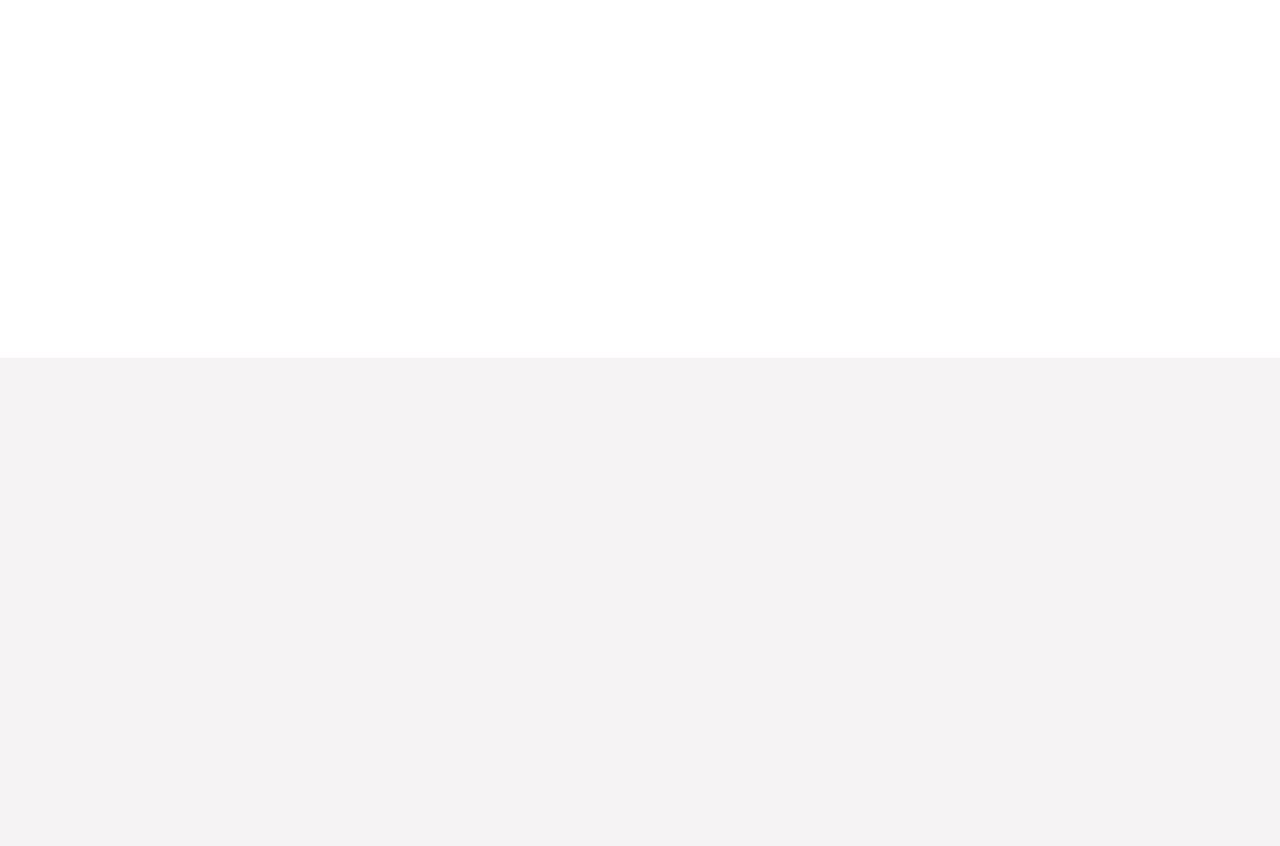
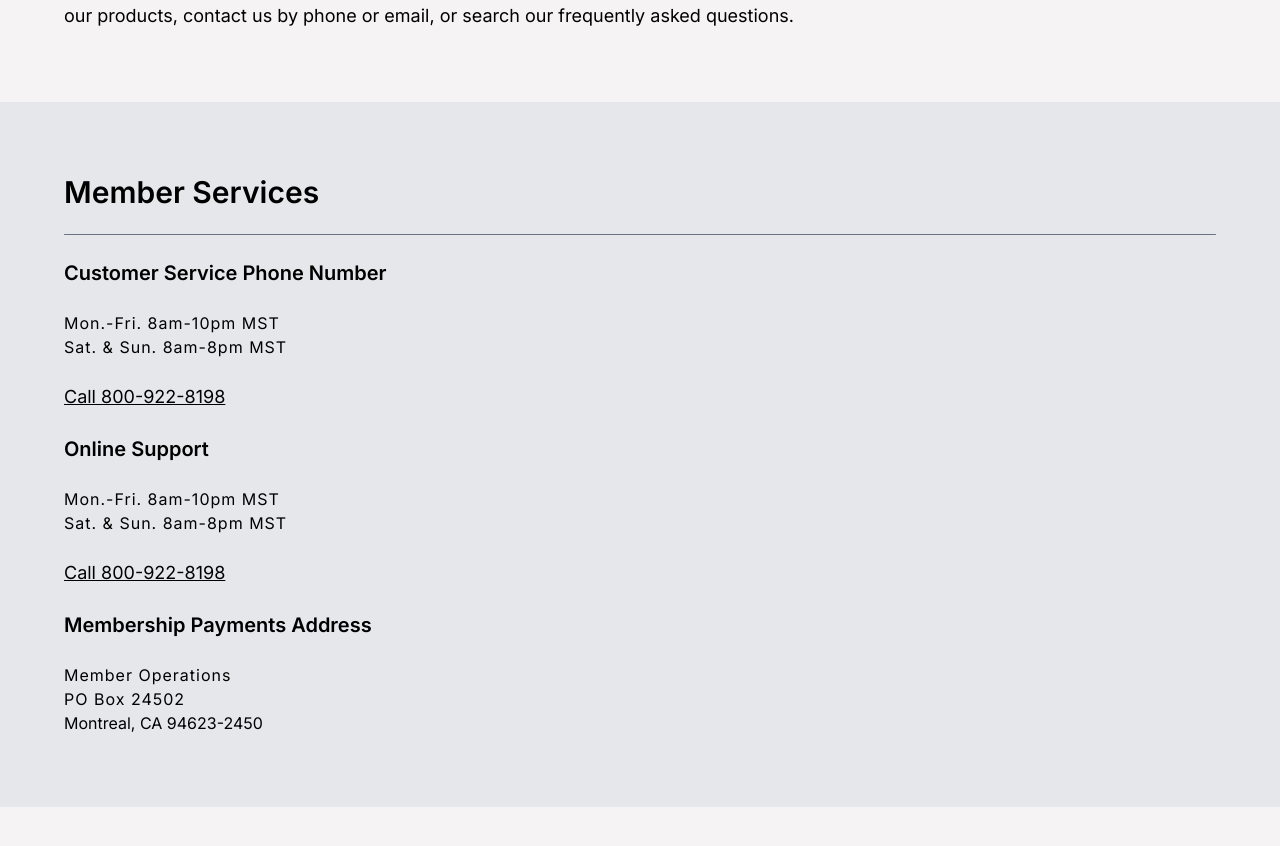
Before and after one commit to Shayan-Mst/vacation, a Next.js app: page /contact-us in a window 1280 px wide. Before the commit this address had no page. Shown: the part 442-1288 px from the top of the page. Before the commit the page ends 800 px from the top, so only its background shows below. Built offline with nearby package versions, Linux system fonts and the light colour scheme.

Commit message:
added contact us

```diff
--- /dev/null
+++ b/src/app/contact-us/page.tsx
@@ -0,0 +1,132 @@
+"use client"
+import Footer from '@/components/Footer'
+import Sidebar from '@/components/Sidebar'
+import Topbar from '@/components/Topbar'
+import Navigation from '@/components/navigation'
+import React from 'react'
+
+const page = () => {
+  return (
+    <>
+    <Sidebar/>
+    <div >
+        <Topbar/>
+        <div >
+        <section data-trk="Dynoblock > Section" data-trk-block="Section" data-testid="block-section"  className='py-12 px-6 sm:px-12 md:px-16'>
+            <div data-testid="block-text" data-trk="Text" data-trk-block="Text"  className="section__content"><div className="text__container"><div><h2 className='text-3xl font-bold' style={{letterSpacing:"-1px"}}>Need road service right now? Call 800-BBB-HELP (800-222-4357)<br/></h2>
+            <p className='mt-8 text-lg'>we are here to help you. If you need assistance with your Membership or if you're looking for advice, answers, or tips on using one of our products, contact us by phone or&nbsp;email,&nbsp;or search our&nbsp;<a href="/search-frequently-asked-questions">frequently asked questions</a>.</p>
+            </div></div></div></section>
+
+            <section className='bg-gray-200 py-12 px-6 sm:px-12 md:px-16 my-6'>
+                <div className='my-6'>
+
+<span className='text-3xl font-semibold'>Member Services</span>
+<hr className="border-t-1 border-gray-500 rounded-full my-6"/>
+<p className='text-xl font-semibold'> Customer Service Phone Number</p>
+<br/>
+<aside style={{letterSpacing:"1px"}}>Mon.-Fri. 8am-10pm MST</aside>
+<aside style={{letterSpacing:"1px"}}>Sat. & Sun. 8am-8pm MST</aside>
+<br/>
+<aside className='underline text-lg'>Call 800-922-8198</aside>
+                </div>
+
+  <div className='my-6'>
+<p className='text-xl font-semibold'> Online Support</p>
+<br/>
+<aside style={{letterSpacing:"1px"}}>Mon.-Fri. 8am-10pm MST</aside>
+<aside style={{letterSpacing:"1px"}}>Sat. & Sun. 8am-8pm MST</aside>
+<br/>
+<aside className='underline text-lg'>Call 800-922-8198</aside>
+                </div>
+
+                <div className='my-6'>
+<p className='text-xl font-semibold'>Membership Payments Address</p>
+<br/>
+<aside style={{letterSpacing:"1px"}}>Member Operations </aside>
+<aside style={{letterSpacing:"1px"}}>PO Box 24502 </aside>
+<aside>Montreal, CA 94623-2450</aside>
+
+                </div>
+
+            </section>
+
+            <section className='py-12 px-6 sm:px-12 md:px-16 my-6'>
+                <div className='my-6'>
+
+<span className='text-3xl font-semibold'>Travel Services</span>
+<hr className="border-t-1 border-gray-500 rounded-full my-6"/>
+<p className='text-xl font-semibold'> Reservations and Travel Insurance</p>
+<br/>
+<aside style={{letterSpacing:"1px"}}>Mon.-Fri. 8am-10pm MST</aside>
+<aside style={{letterSpacing:"1px"}}>Sat. & Sun. 8am-8pm MST</aside>
+<br/>
+<aside className='underline text-lg'>Call 800-922-8198</aside>
+                </div>
+
+  <div className='my-6'>
+<p className='text-xl font-semibold'>Get help with an online air, car, or hotel reservation</p>
+
+<br/>
+<aside className='underline text-lg'>Call 800-922-8198</aside>
+                </div>
+
+
+
+
+            </section>
+
+            <section className='bg-gray-200 py-12 px-6 sm:px-12 md:px-16 my-6'>
+                <div className='my-6'>
+
+<span className='text-3xl font-semibold'>Insurance Services</span>
+<hr className="border-t-1 border-gray-500 rounded-full my-6"/>
+<p className='text-xl font-semibold'>Auto & Home Insurance</p>
+<br/>
+<aside>New Policy Quotes & Sales</aside>
+<br/>
+<aside style={{letterSpacing:"1px"}}>Mon.-Fri. 8am-10pm MST</aside>
+<aside style={{letterSpacing:"1px"}}>Sat. & Sun. 8am-8pm MST</aside>
+<br/>
+<aside className='underline text-lg'>Call 800-922-8198</aside>
+                </div>
+
+  <div className='my-6'>
+<p className='text-xl font-semibold'>Claim Phone Number</p>
+<br/>
+
+<aside>Available 24/7</aside>
+<br/>
+<aside className='underline text-lg'>Call 800-922-8198</aside>
+                </div>
+
+                <div className='my-6'>
+<p className='text-xl font-semibold'>Automated Billing Information Only</p>
+<br/>
+<aside>Available 24/7</aside>
+<br/>
+<aside className='underline text-lg'>Call 800-922-8198</aside>
+
+                </div>
+
+                <div className='my-6'>
+<p className='text-xl font-semibold'>Life Insurance Claims</p>
+<br/>
+<aside style={{letterSpacing:"1px"}}>Mon.-Fri. 5am-8pm </aside>
+<br/>
+<aside style={{letterSpacing:"1px"}}>Sat. 6am-1pm</aside>
+<br/>
+<aside className='underline text-lg'>Call 800-922-8198</aside>
+
+                </div>
+
+            </section>
+</div>
+
+        <Footer/>
+        <Navigation/>
+    </div>
+    </>
+  )
+}
+
+export default page
--- a/src/components/Sidebar.tsx
+++ b/src/components/Sidebar.tsx
@@ -65,14 +65,15 @@ const Sidebar = () => {
 </Link>
 </li>
 <li className='sidebar-item'>
-<Link href="/home"  className='sidebar-link'>
+<Link href="/contact-us"  className='sidebar-link'>
 <svg width="20" height="20" fill='black' xmlns="http://www.w3.org/2000/svg" viewBox="0 0 32 32"><g data-name="47-Contact-Real Estate"><path d="M22.13 16.44a1 1 0 0 0-1.41 0L17.18 20l-5.66-5.66 3.54-3.54a1 1 0 0 0 0-1.41L8 2.3a1 1 0 0 0-1.41 0L1.63 7.25A5.91 5.91 0 0 0 .32 9.41a4.64 4.64 0 0 0 1.3 4.91l15.56 15.55a4.78 4.78 0 0 0 3.44 1.56 5.39 5.39 0 0 0 3.64-1.56l5-5a1 1 0 0 0 0-1.41zm.71 12a2.85 2.85 0 0 1-4.25 0l-7.78-7.78L3 12.9a2.85 2.85 0 0 1 0-4.24l4.28-4.24 5.66 5.66-2.83 2.82a2 2 0 0 0 0 2.83l5.66 5.66a2 2 0 0 0 2.83 0l2.83-2.83 5.66 5.66z"/><path d="m30.63 4.22-5-4a1 1 0 0 0-1.25 0l-5 4A1 1 0 0 0 19 5v8a1 1 0 0 0 1 1h10a1 1 0 0 0 1-1V5a1 1 0 0 0-.37-.78zM29 12h-2V9a1 1 0 0 0-1-1h-2a1 1 0 0 0-1 1v3h-2V5.48l4-3.2 4 3.2z"/></g></svg>
 <span>Contact Us</span>
 </Link>
 </li>
 <li className='sidebar-item'>
-<Link href="/home"  className='sidebar-link'>
-<svg xmlns="http://www.w3.org/2000/svg" width="20" height="20" fill='black'><circle cx="9.952" cy="9.953" r="3"/><path d="M9.952 0A9.953 9.953 0 1 0 19.9 9.953 9.953 9.953 0 0 0 9.952 0zm7 10.953h-2.1a4.98 4.98 0 0 1-.731 1.755l1.487 1.492-1.414 1.41-1.488-1.488a4.955 4.955 0 0 1-1.754.73v2.1h-2v-2.1a5 5 0 0 1-1.752-.731L5.709 15.61 4.3 14.2l1.488-1.489a4.94 4.94 0 0 1-.73-1.754h-2.1v-2h2.1A5 5 0 0 1 5.783 7.2L4.3 5.711 5.71 4.3 7.2 5.785a4.919 4.919 0 0 1 1.754-.73v-2.1h2v2.1a4.963 4.963 0 0 1 1.754.73L14.194 4.3l1.414 1.414L14.12 7.2a4.936 4.936 0 0 1 .731 1.755h2.1z"/></svg><span>Setting</span>
+<Link href="/setting"  className='sidebar-link'>
+<svg xmlns="http://www.w3.org/2000/svg" width="20" height="20" fill='black'><circle cx="9.952" cy="9.953" r="3"/><path d="M9.952 0A9.953 9.953 0 1 0 19.9 9.953 9.953 9.953 0 0 0 9.952 0zm7 10.953h-2.1a4.98 4.98 0 0 1-.731 1.755l1.487 1.492-1.414 1.41-1.488-1.488a4.955 4.955 0 0 1-1.754.73v2.1h-2v-2.1a5 5 0 0 1-1.752-.731L5.709 15.61 4.3 14.2l1.488-1.489a4.94 4.94 0 0 1-.73-1.754h-2.1v-2h2.1A5 5 0 0 1 5.783 7.2L4.3 5.711 5.71 4.3 7.2 5.785a4.919 4.919 0 0 1 1.754-.73v-2.1h2v2.1a4.963 4.963 0 0 1 1.754.73L14.194 4.3l1.414 1.414L14.12 7.2a4.936 4.936 0 0 1 .731 1.755h2.1z"/></svg>
+<span>Setting</span>
 </Link>
 </li>
 
```
